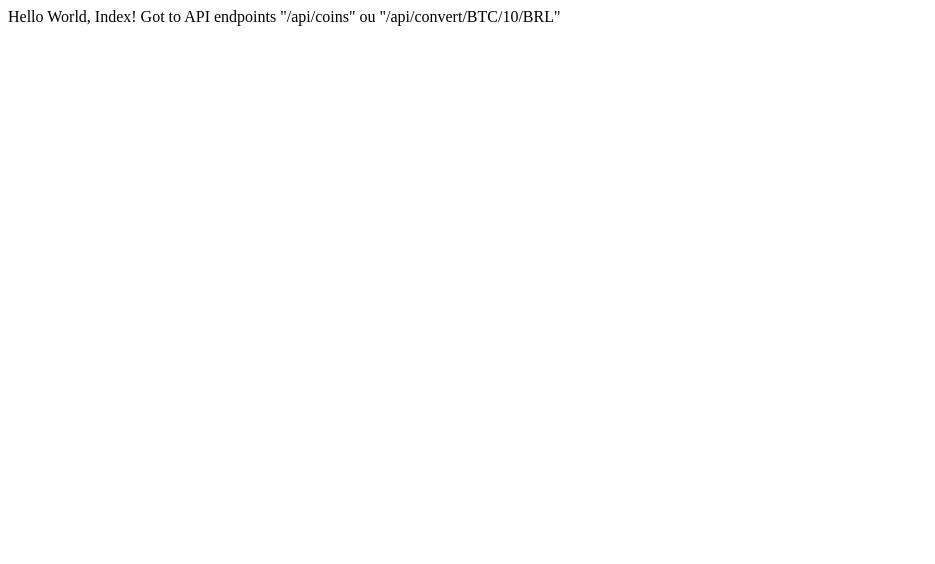
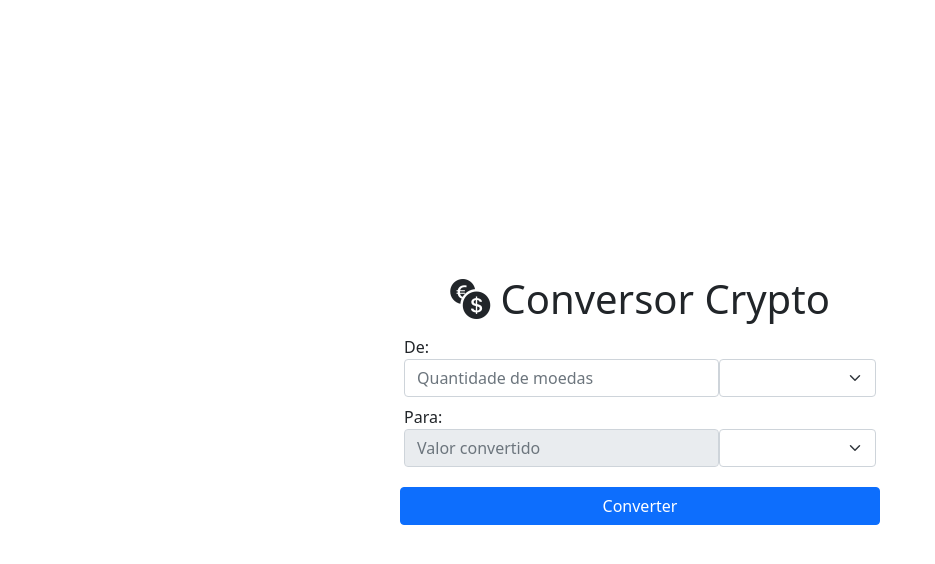
Before and after one commit to sergiocabral/Sample.JavaScript.PersistLog, a website: page wwwroot/index.html in a window 1280 px wide. Shown: the whole page, without its empty margins (0-935 px from the left). Drawn offline with nearby package versions, Linux system fonts and the light colour scheme.

Commit message:
Interface web com bootstrap via CDN

```diff
--- a/wwwroot/index.html
+++ b/wwwroot/index.html
@@ -1,3 +1,41 @@
-Hello World, Index!
-
-Got to API endpoints "/api/coins" ou "/api/convert/BTC/10/BRL"
+<!DOCTYPE html>
+<html lang="en">
+<head>
+    <meta charset="UTF-8">
+    <meta http-equiv="X-UA-Compatible" content="IE=edge">
+    <meta name="viewport" content="width=device-width, initial-scale=1.0">
+    <link rel="stylesheet" href="https://cdn.jsdelivr.net/npm/bootstrap@5.1.3/dist/css/bootstrap.min.css" integrity="sha384-1BmE4kWBq78iYhFldvKuhfTAU6auU8tT94WrHftjDbrCEXSU1oBoqyl2QvZ6jIW3" crossorigin="anonymous">
+    <link rel="stylesheet" href="https://cdn.jsdelivr.net/npm/bootstrap-icons@1.7.2/font/bootstrap-icons.css">
+    <script src="https://cdn.jsdelivr.net/npm/bootstrap@5.1.3/dist/js/bootstrap.min.js" integrity="sha384-QJHtvGhmr9XOIpI6YVutG+2QOK9T+ZnN4kzFN1RtK3zEFEIsxhlmWl5/YESvpZ13" crossorigin="anonymous"></script>
+    <title>Cotação de Crypto</title>
+</head>
+<body>
+    <div class="container vh-100">
+        <div class="d-flex flex-column vh-100 justify-content-center mx-auto" style="max-width: 30rem;">
+            <h1 class="text-center">
+                <i class="bi bi-currency-exchange"></i>
+                Conversor Crypto
+            </h1>
+            <div class="d-flex flex-row align-items-end m-1">
+                <div class="d-flex flex-column w-100">
+                    <label>De:</label>
+                    <input type="number" class="form-control" id="fromAmmount" placeholder="Quantidade de moedas">
+                </div>
+                <div class="d-flex flex-column w-50">
+                    <select class="form-select" id="fromSymbol"></select>
+                </div>
+            </div>
+            <div class="d-flex flex-row align-items-end m-1">
+                <div class="d-flex flex-column w-100">
+                    <label>Para:</label>
+                    <input type="number" class="form-control" id="toAmmount" placeholder="Valor convertido" readonly>
+                </div>
+                <div class="d-flex flex-column w-50">
+                    <select class="form-select" id="toSymbol"></select>
+                </div>
+            </div>
+            <button class="btn btn-primary mt-3" id="convert">Converter</button>
+        </div>
+    </div>
+</body>
+</html>
```
